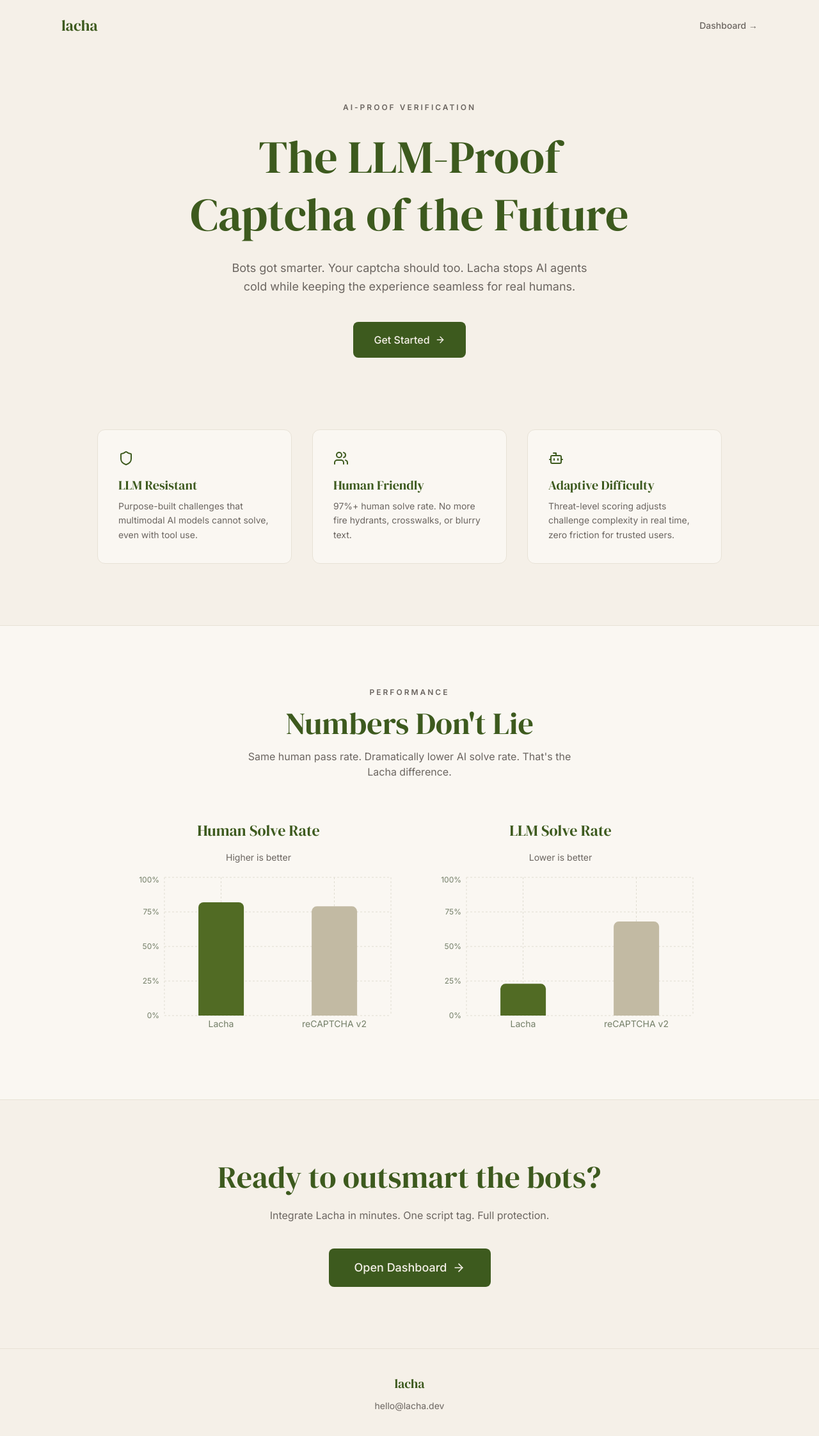
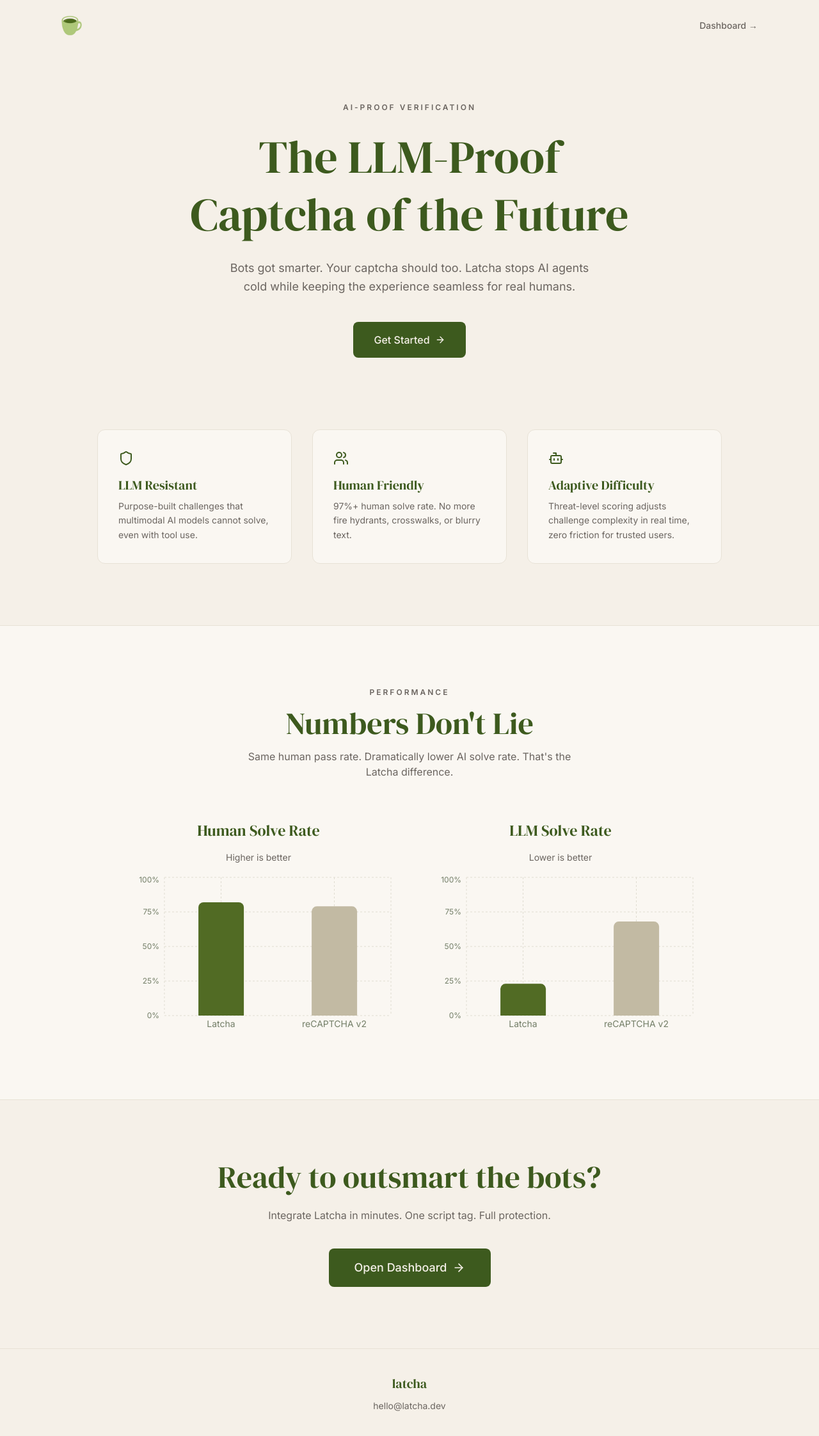
Before and after one commit to ekvanox/latcha, a Next.js app in the folder apps/web/: page / in a window 1280 px wide. Shown: the top 2244 px of the page at 64% size. Built offline with nearby package versions, Linux system fonts and the light colour scheme.

Commit message:
feat: :art: update logo and name
Signed-off-by: Erik Heimdal <63123731+ekvanox@users.noreply.github.com>

```diff
--- a/apps/web/src/app/dashboard/page.tsx
+++ b/apps/web/src/app/dashboard/page.tsx
@@ -235,15 +235,12 @@ export default function DashboardPage() {
       {/* Nav */}
       <nav className="border-b border-[var(--card-border)]">
         <div className="max-w-5xl mx-auto px-6 py-4 flex items-center justify-between">
-          <div className="flex items-center gap-4">
+          <div className="flex items-center gap-2">
             <Link
               href="/"
               className="flex items-center gap-2.5 hover:opacity-80 transition-opacity"
             >
-              <span className="text-xl">🍃</span>
-              <span className="text-base font-semibold text-[var(--foreground)]">
-                lacha
-              </span>
+              <img src="/logo.png" alt="latcha logo" className="w-6 h-6" />
             </Link>
             <span className="text-[var(--text-muted)]">/</span>
             <span className="text-sm text-[var(--text-muted)]">Dashboard</span>
--- a/apps/web/src/app/demo/components/DemoSession.tsx
+++ b/apps/web/src/app/demo/components/DemoSession.tsx
@@ -194,13 +194,6 @@ export function DemoSession({
           >
             {backLabel}
           </Link>
-          <div className="flex items-center gap-2">
-            <span className="text-lg">🍃</span>
-            <h1 className="text-base font-semibold text-[var(--foreground)]">
-              lacha
-            </h1>
-          </div>
-          <div className="w-12" />
         </div>
 
         {state === "idle" && (
--- a/apps/web/src/app/layout.tsx
+++ b/apps/web/src/app/layout.tsx
@@ -2,7 +2,7 @@ import type { Metadata } from "next";
 import "./globals.css";
 
 export const metadata: Metadata = {
-  title: "Lacha — LLM-Proof CAPTCHA",
+  title: "Latcha — LLM-Proof CAPTCHA",
   description:
     "AI-proof CAPTCHA service that exploits perceptual gaps between humans and LLMs",
 };
--- a/apps/web/src/app/page.tsx
+++ b/apps/web/src/app/page.tsx
@@ -7,7 +7,13 @@ const Index = () => {
     <div className="min-h-screen bg-background">
       {/* Nav */}
       <nav className="flex items-center justify-between px-8 py-6 max-w-6xl mx-auto">
-        <span className="font-serif text-2xl text-primary">lacha</span>
+        <Link href="/" className="inline-block">
+          <img
+            src="/logo.png"
+            alt="latcha logo"
+            className="w-8 h-8"
+          />
+        </Link>
         <Link
           href="/dashboard"
           className="text-sm font-medium text-muted-foreground hover:text-foreground transition-colors"
@@ -25,7 +31,7 @@ const Index = () => {
           The LLM-Proof Captcha of the Future
         </h1>
         <p className="text-lg text-muted-foreground max-w-xl mb-10 leading-relaxed">
-          Bots got smarter. Your captcha should too. Lacha stops AI agents cold
+          Bots got smarter. Your captcha should too. Latcha stops AI agents cold
           while keeping the experience seamless for real humans.
         </p>
         <Link
@@ -83,7 +89,7 @@ const Index = () => {
           </h2>
           <p className="text-muted-foreground max-w-lg mx-auto">
             Same human pass rate. Dramatically lower AI solve rate. That&apos;s
-            the Lacha difference.
+            the Latcha difference.
           </p>
         </div>
         <StatsChart />
@@ -95,7 +101,7 @@ const Index = () => {
           Ready to outsmart the bots?
         </h2>
         <p className="text-muted-foreground mb-10">
-          Integrate Lacha in minutes. One script tag. Full protection.
+          Integrate Latcha in minutes. One script tag. Full protection.
         </p>
         <Link
           href="/dashboard"
@@ -107,12 +113,12 @@ const Index = () => {
 
       {/* Footer */}
       <footer className="border-t border-border py-10 px-6 text-center">
-        <p className="font-serif text-xl text-primary mb-2">lacha</p>
+        <p className="font-serif text-xl text-primary mb-2">latcha</p>
         <a
-          href="mailto:hello@lacha.dev"
+          href="mailto:hello@latcha.dev"
           className="text-sm text-muted-foreground hover:text-foreground transition-colors"
         >
-          hello@lacha.dev
+          hello@latcha.dev
         </a>
       </footer>
     </div>
--- a/apps/web/src/components/StatsChart.tsx
+++ b/apps/web/src/components/StatsChart.tsx
@@ -12,12 +12,12 @@ import {
 } from "recharts";
 
 const humanData = [
-  { name: "Lacha", value: 82 },
+  { name: "Latcha", value: 82 },
   { name: "reCAPTCHA v2", value: 79 },
 ];
 
 const botData = [
-  { name: "Lacha", value: 23 },
+  { name: "Latcha", value: 23 },
   { name: "reCAPTCHA v2", value: 68 },
 ];
 
@@ -64,7 +64,7 @@ const StatBar = ({
               <Cell
                 key={entry.name}
                 fill={
-                  entry.name === "Lacha" ? "hsl(82 50% 28%)" : "hsl(45 20% 70%)"
+                  entry.name === "Latcha" ? "hsl(82 50% 28%)" : "hsl(45 20% 70%)"
                 }
               />
             ))}
```
